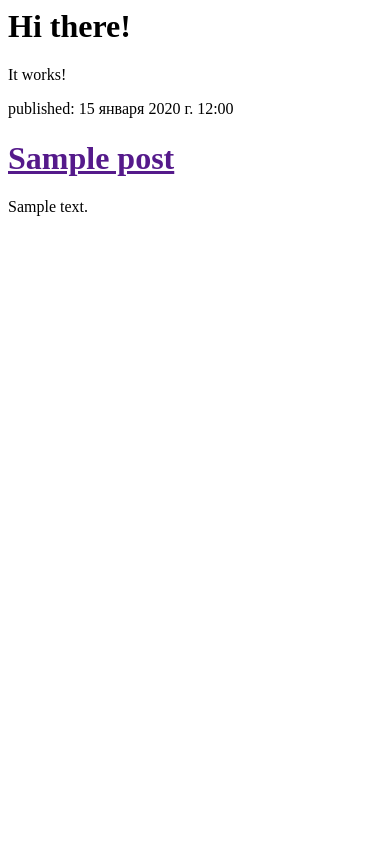
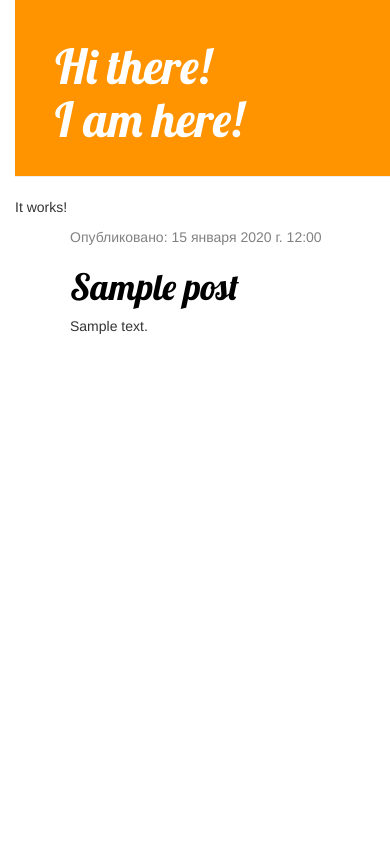
Before and after one commit to Simonenko75/My_first_blog, a Django app: page / in a window 390 px wide. Run offline with Django 4.2, Linux system fonts and the light colour scheme; tables that the repository leaves empty hold one stand-in row (values such as "Sample post"); some libraries are stand-ins or nearby versions.

Commit message:
"change models.py, views.py, add post-detail.py, base.html"

```diff
--- a/blog/models.py
+++ b/blog/models.py
@@ -3,6 +3,7 @@ from django.db import models
 from django.utils import timezone
 
 class Post(models.Model):
+    objects = None
     author = models.ForeignKey(settings.AUTH_USER_MODEL, on_delete=models.CASCADE)
     title = models.CharField(max_length=200)
     text = models.TextField()
--- /dev/null
+++ b/blog/static/css/blog.css
@@ -0,0 +1,55 @@
+h1 a {
+    color: #FCA205;
+    font-family: 'lobster';
+}
+
+body {
+    padding-left: 15px;
+}
+
+.page-header {
+    background-color: #ff9400;
+    margin-top: 0;
+    padding: 20px 20px 20px 40px;
+}
+
+.page-header h1, .page-header h1 a, .page-header h1 a:visited, .page-header h1 a:active {
+    color: #ffffff;
+    font-size: 36pt;
+    text-decoration: none;
+}
+
+.content {
+    margin-left: 40px;
+}
+
+h1, h2, h3, h4 {
+    font-family: 'lobster', cursive;
+}
+
+.date {
+    color: #828282;
+}
+
+.save {
+    float: right;
+}
+
+.post-form textarea, .post-form input {
+    width: 100%;
+}
+
+.top-menu, .top-menu:hover, .top-menu:visited {
+    color: #ffffff;
+    float: right;
+    font-size: 26pt;
+    margin-right: 20px;
+}
+
+.post {
+    margin-bottom: 70px;
+}
+
+.post h1 a, .post h1 a:visited {
+    color: #000000;
+}
--- /dev/null
+++ b/blog/templates/blog/base.html
@@ -0,0 +1,24 @@
+{% load static %}
+<html>
+    <head>
+        <title>My blog</title>
+        <link rel="stylesheet" href="//maxcdn.bootstrapcdn.com/bootstrap/3.2.0/css/bootstrap.min.css">
+        <link rel="stylesheet" href="//maxcdn.bootstrapcdn.com/bootstrap/3.2.0/css/bootstrap-theme.min.css">
+        <link href="https://fonts.googleapis.com/css?family=Lobster&subset=latin,cyrillic" rel="stylesheet" type="text/css">
+        <link rel="stylesheet" href="{% static 'css/blog.css' %}">
+    </head>
+    <body>
+        <div class="page-header">
+            <h1>Hi there! <br> I am here! </h1>
+        </div>
+        <p>It works!</p>
+        <div class="content container">
+            <div class="row">
+                <div class="col-md-8">
+                    {% block content %}
+                    {% endblock %}
+                </div>
+            </div>
+        </div>
+    </body>
+</html>
--- a/blog/templates/blog/post_list.html
+++ b/blog/templates/blog/post_list.html
@@ -1,18 +1,13 @@
-<html>
-    <head>
-        <title>My blog</title>
-    </head>
-    <body>
-        <h1>Hi there!</h1>
-        <p>It works!</p>
-        <div>
-            {% for post in posts %}
-                <div>
-                    <p>published: {{ post.published_date }}</p>
-                    <h1><a href="">{{ post.title }}</a></h1>
-                </div>
-                <p>{{ post.text|linebreaksbr }}</p>
-            {% endfor %}
+{% extends 'blog/base.html' %}
+
+{% block content %}
+    {% for post in posts %}
+        <div class="post">
+            <div class="date">
+                <p>Опубликовано: {{ post.published_date }}</p>
+            </div>
+            <h1><a href="{% url 'post_detail' pk=post.pk %}">{{ post.title }}</a> </h1>
+            <p>{{ post.text|linebreaksbr }}</p>
         </div>
-    </body>
-</html>
+    {% endfor %}
+{% endblock %}
--- a/blog/urls.py
+++ b/blog/urls.py
@@ -3,4 +3,5 @@ from . import views
 
 urlpatterns = [
     path('', views.post_list, name='post_list'),
+    path('post/<int:pk>/', views.post_detail, name='post_detail'),
 ]
--- a/blog/views.py
+++ b/blog/views.py
@@ -1,7 +1,11 @@
-from django.shortcuts import render
+from django.shortcuts import render, get_object_or_404
 from . models import Post
 from django.utils import timezone
 
 def post_list(request):
     posts = Post.objects.filter(published_date__lte=timezone.now()).order_by('published_date')
     return render(request, 'blog/post_list.html', {'posts': posts})
+
+def post_detail(request, pk):
+    post = get_object_or_404(Post, pk=pk)
+    return render(request, 'blog/post_detail.html', {'post': post})
```
Also changed, not shown: blog/templates/blog/post_detail.html (added, +13 -0 lines).
